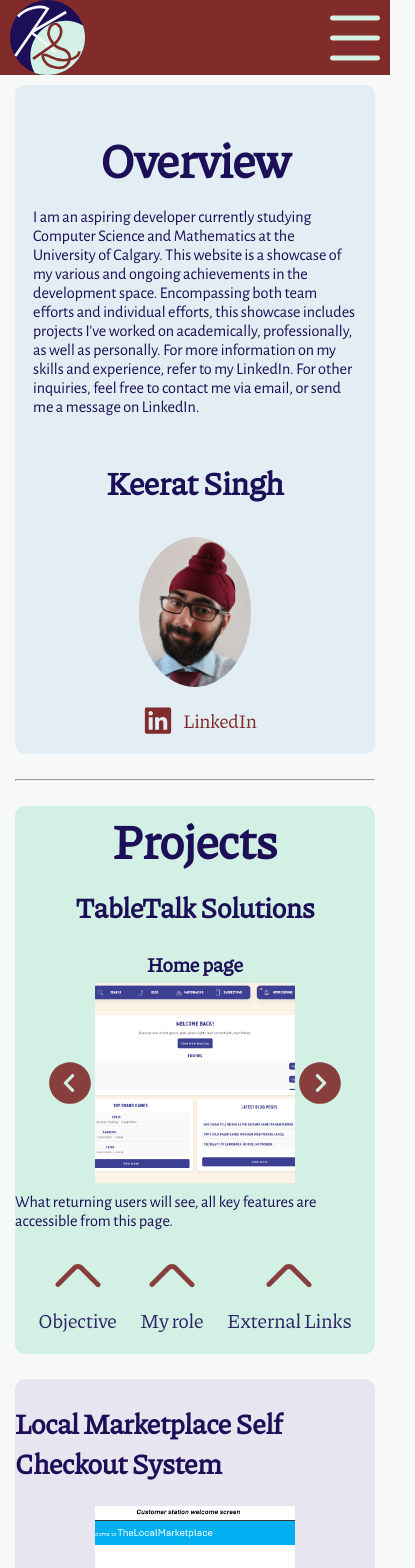
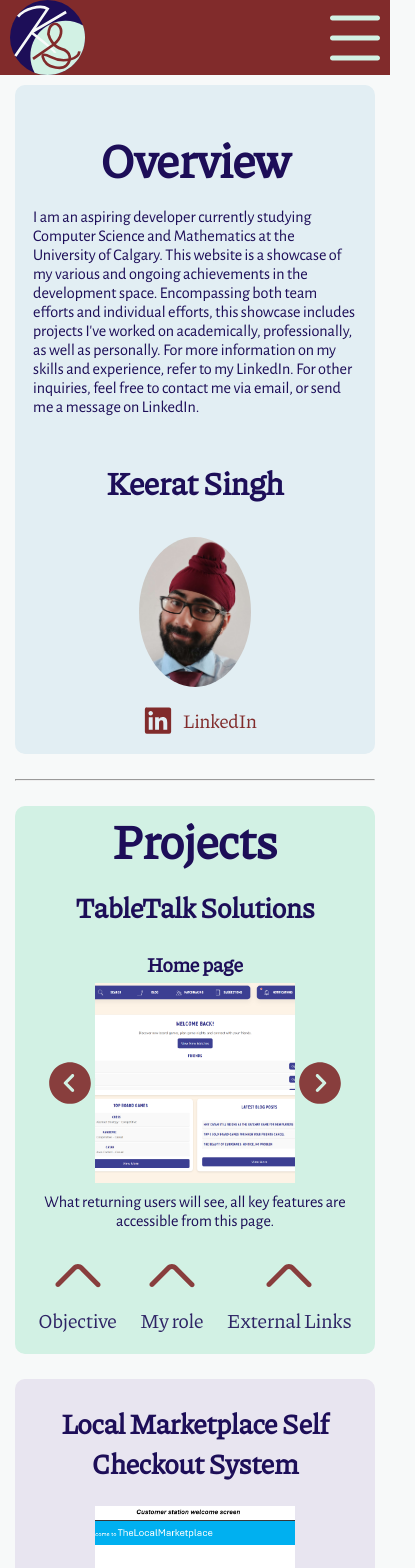
Before and after one commit to YDancer/portfolio, a React (Vite) app: page / in a window 390 px wide. Shown: the top 1568 px of the page, 415 px wide, since content can reach past the window. Built offline with nearby package versions, Linux system fonts and the light colour scheme.

Commit message:
Mobile text fixes

```diff
--- a/src/components/BottomBar.css
+++ b/src/components/BottomBar.css
@@ -38,5 +38,12 @@
 
     .bottomButton > h3{
         font-size: 1.25rem;
+        white-space: normal;
+        text-align: center;
     }
+
+    .bottomButtons{
+        align-items: flex-start;
+    }
+
 }
--- a/src/components/ProjectAlt.css
+++ b/src/components/ProjectAlt.css
@@ -81,6 +81,12 @@
 }
 
 @media only screen and (max-width: 600px) {
+
+    .projectAltImage > p{
+        white-space: normal;
+        text-align: center;
+    }
+
     .projectAltContent{
         flex-wrap: wrap-reverse;
     }
--- a/src/index.css
+++ b/src/index.css
@@ -118,6 +118,7 @@ footer {
 @media only screen and (max-width: 600px) {
     * h2 {
         font-size: 1.75rem;
+        text-align: center;
     }
 
     * h3 {
```
